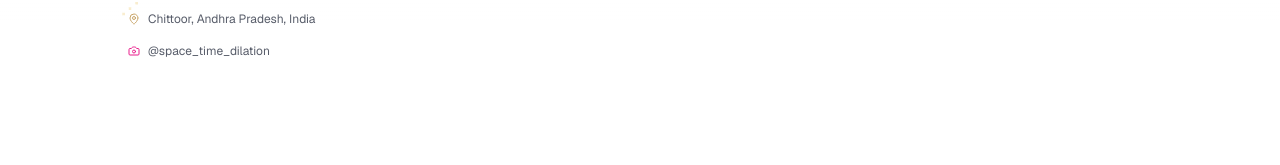
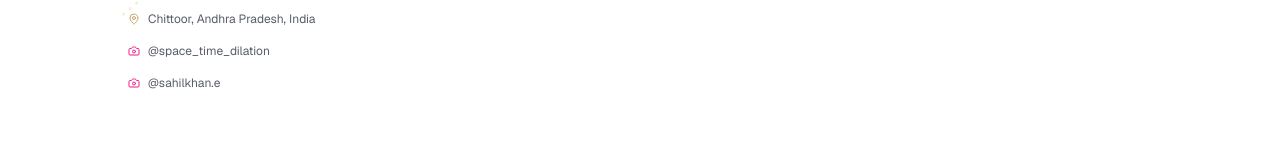
Before and after one commit to ssahilkhan/portfolio-2ojec, a Next.js app: page /contact in a window 1280 px wide. Shown: the part 779-944 px from the top of the page. Built offline with nearby package versions, Linux system fonts and the light colour scheme.

Commit message:
add personal Instagram @sahilkhan.e

```diff
--- a/src/app/contact/page.tsx
+++ b/src/app/contact/page.tsx
@@ -85,6 +85,16 @@
             <Camera size={12} className="text-magenta" />
             @space_time_dilation
           </a>
+
+          <a
+            href="https://instagram.com/sahilkhan.e"
+            target="_blank"
+            rel="noopener noreferrer"
+            className="flex items-center gap-2 text-xs text-foreground/70 hover:text-orange transition-colors"
+          >
+            <Camera size={12} className="text-magenta" />
+            @sahilkhan.e
+          </a>
         </motion.div>
 
         <motion.div
```
